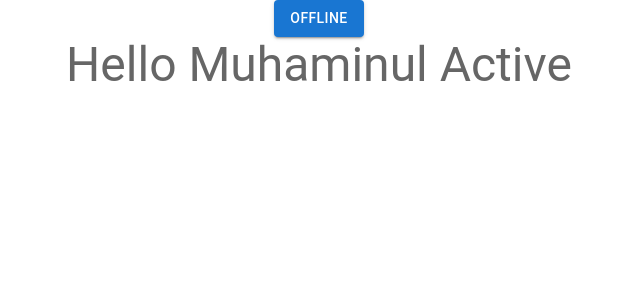
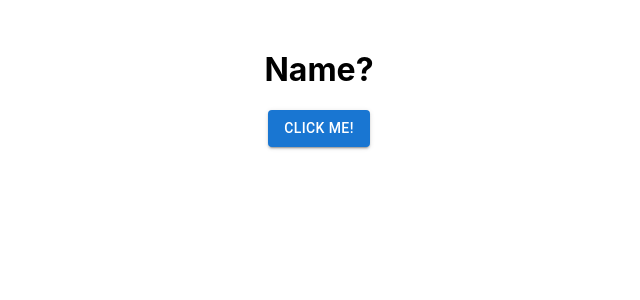
Before and after one commit to Muhaiminul-MCC/React-Hooks, a React (Create React App) app: page / in a window 1280 px wide. Shown: the top 300 px of the page, without its empty margins (321-961 px from the left). Built offline with nearby package versions, Linux system fonts and the light colour scheme.

Commit message:
Adding more files

```diff
--- a/src/App.js
+++ b/src/App.js
@@ -1,10 +1,23 @@
+// import React from "react";
+// import ReuseComponent from "./hooks/ReactDev/ReuseComponent";
+
+// export default function App() {
+//   return (
+//     <div>
+//       <ReuseComponent name="Muhaiminul" />
+//       <ReuseComponent name="Kokakola" />
+//       <ReuseComponent name="Energy" />
+//     </div>
+//   );
+// }
+
 import React from "react";
-import TernaryOperator from "./hooks/ReactDev/TernaryOperator";
+import AnotherReuseComp from "./hooks/ReactDev/AnotherReuseComp";
 
 export default function App() {
   return (
     <div>
-      <TernaryOperator />
+      <AnotherReuseComp />
     </div>
   );
 }
--- /dev/null
+++ b/src/hooks/ReactDev/AnotherReuseComp.jsx
@@ -0,0 +1,24 @@
+import { Button } from "@mui/material";
+import React, { useState } from "react";
+
+function ChangeName() {
+  const [name, setName] = useState("Name?");
+
+  const names = ["Adrita", "Ayaan", "Mehedi", "Mahi"];
+
+  const changeName = () => {
+    const randomIndex = Math.floor(Math.random() * names.length);
+    setName(names[randomIndex]);
+  };
+
+  return (
+    <div style={{ textAlign: "center", marginTop: "50px" }}>
+      <h1>{name}</h1>
+      <Button onClick={changeName} variant="contained">
+        Click me!
+      </Button>
+    </div>
+  );
+}
+
+export default ChangeName;
--- /dev/null
+++ b/src/hooks/ReactDev/ReuseComponent.jsx
@@ -0,0 +1,12 @@
+import { Typography } from "@mui/material";
+import React from "react";
+
+export default function ReuseComponent(user) {
+  return (
+    <div align="center">
+      <Typography variant="h4" gutterBottom>
+        Hello{user.name}
+      </Typography>
+    </div>
+  );
+}
```
